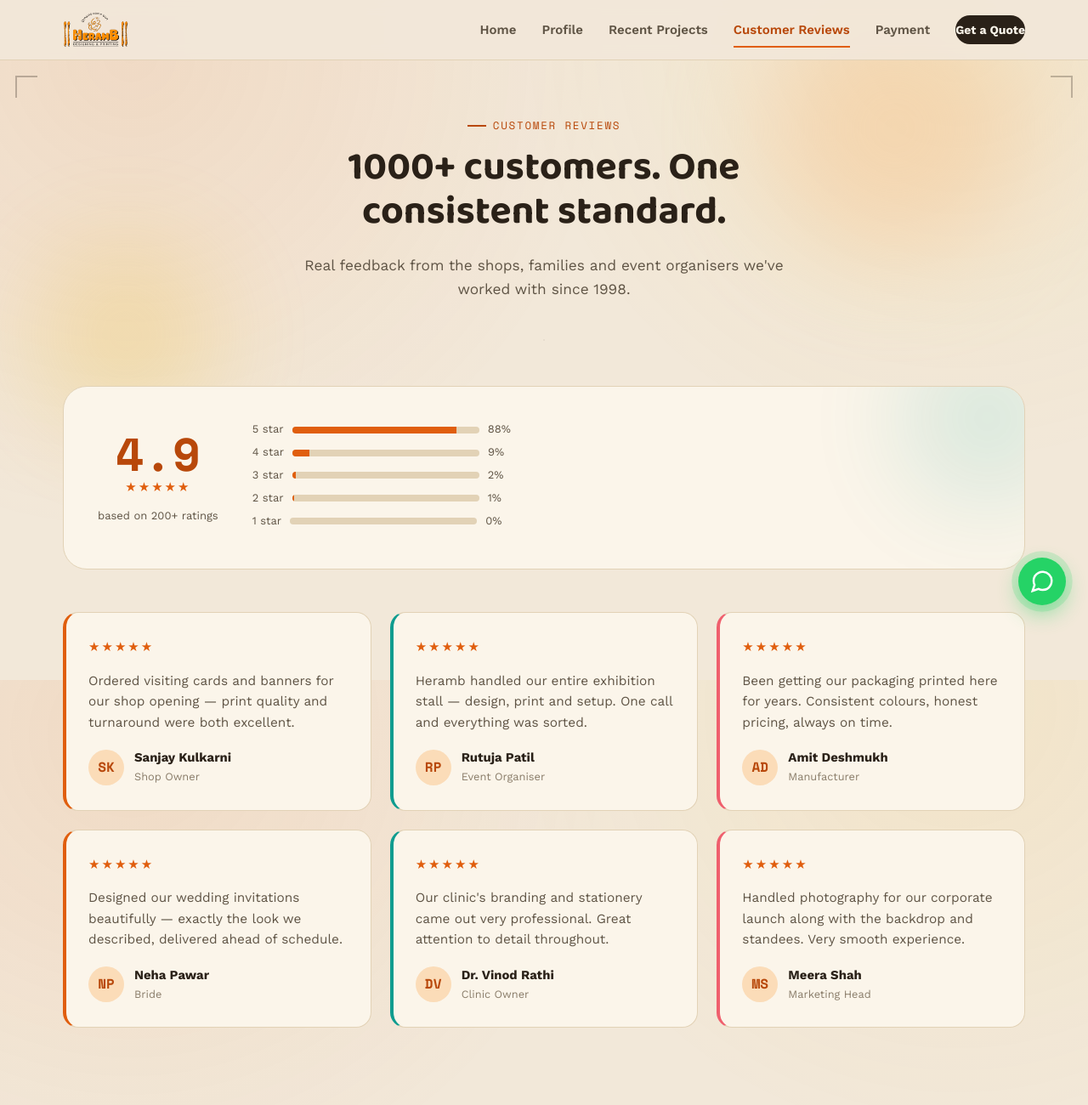
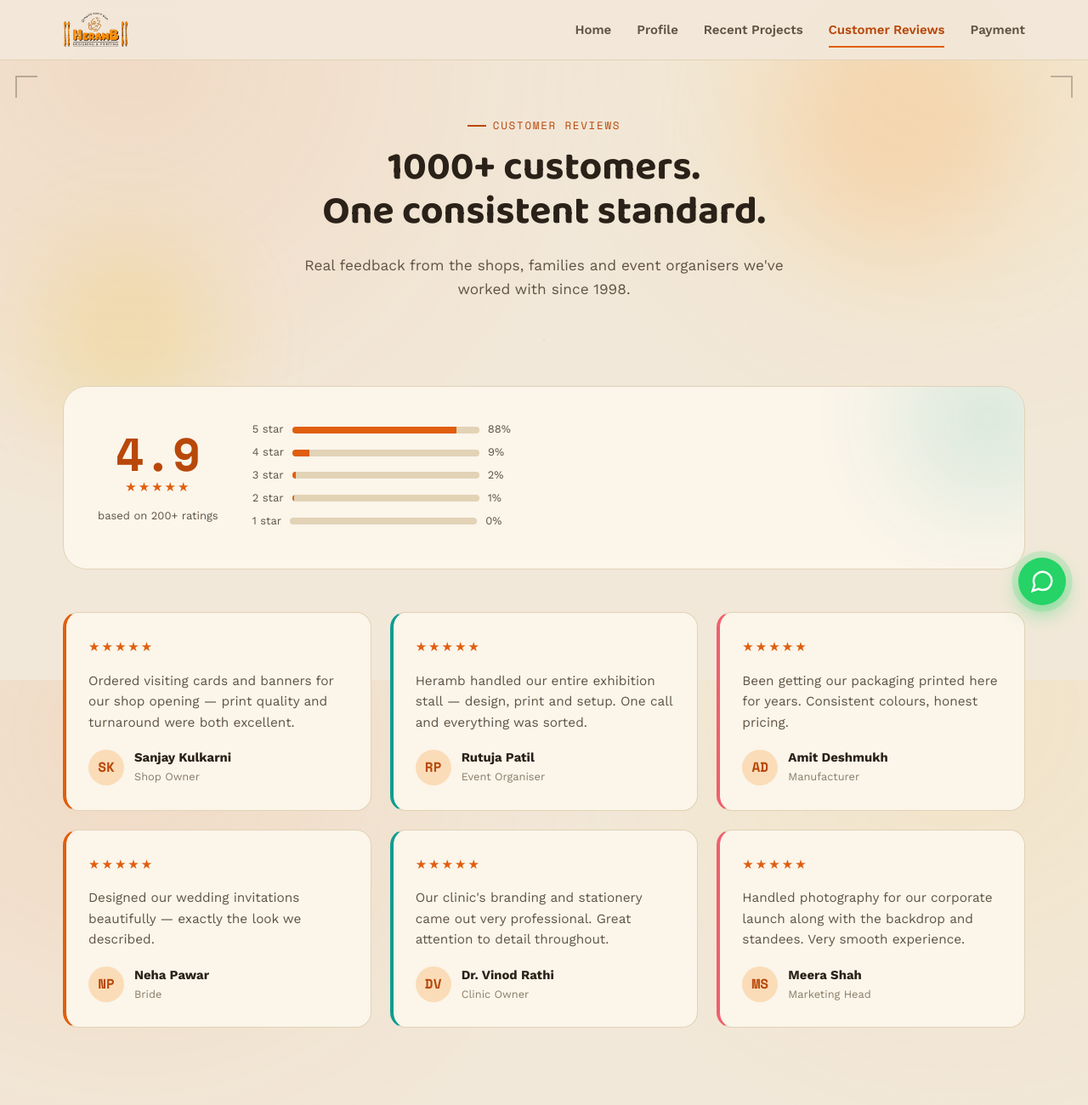
Before and after one commit to poorvabad135/theherambdesign, a plain HTML site: page reviews.html in a window 1280 px wide. Shown: the top 1300 px of the page at 85% size. Drawn offline with nearby package versions, Linux system fonts and the light colour scheme.

Commit message:
Update reviews.html

```diff
--- a/reviews.html
+++ b/reviews.html
@@ -31,7 +31,7 @@
       <a href="projects.html">Recent Projects</a>
       <a href="reviews.html">Customer Reviews</a>
       <a href="payment.html">Payment</a>
-      <a href="payment.html#enquiry" class="nav-cta">Get a Quote</a>
+
     </nav>
     <button class="nav-toggle" aria-label="Toggle menu"><span></span><span></span><span></span></button>
   </div>
@@ -44,7 +44,7 @@
   <span class="blob yellow" style="width:220px;height:220px;bottom:-50px;left:3%;"></span>
   <div class="container section-head">
     <span class="eyebrow">Customer Reviews</span>
-    <h1>1000+ customers. One consistent standard.</h1>
+    <h1>1000+ customers. <br>One consistent standard.</h1>
     <p class="lead" style="margin:0 auto;">Real feedback from the shops, families and event organisers we've worked with since 1998.</p>
   </div>
 </section>
@@ -80,12 +80,12 @@
       </div>
       <div class="review-card">
         <div class="review-stars">★★★★★</div>
-        <p class="review-text">Been getting our packaging printed here for years. Consistent colours, honest pricing, always on time.</p>
+        <p class="review-text">Been getting our packaging printed here for years. Consistent colours, honest pricing.</p>
         <div class="review-person"><div class="review-avatar">AD</div><div><div class="review-name">Amit Deshmukh</div><div class="review-role">Manufacturer</div></div></div>
       </div>
       <div class="review-card">
         <div class="review-stars">★★★★★</div>
-        <p class="review-text">Designed our wedding invitations beautifully — exactly the look we described, delivered ahead of schedule.</p>
+        <p class="review-text">Designed our wedding invitations beautifully — exactly the look we described.</p>
         <div class="review-person"><div class="review-avatar">NP</div><div><div class="review-name">Neha Pawar</div><div class="review-role">Bride</div></div></div>
       </div>
       <div class="review-card">
@@ -147,12 +147,12 @@
         <ul>
           <li>+91 95794 80187</li>
           <li>+91 77450 97704</li>
-          <li>Nagpur, Maharashtra</li>
+          <li>Jalgaon, Maharashtra</li>
         </ul>
       </div>
     </div>
     <div class="footer-bottom">
-      <span>© 2026 Heramb Designing &amp; Printing. All rights reserved.</span>
+      <span>© Heramb Designing &amp; Printing. All rights reserved.</span>
       <span>Dreams Come True</span>
     </div>
   </div>
```
